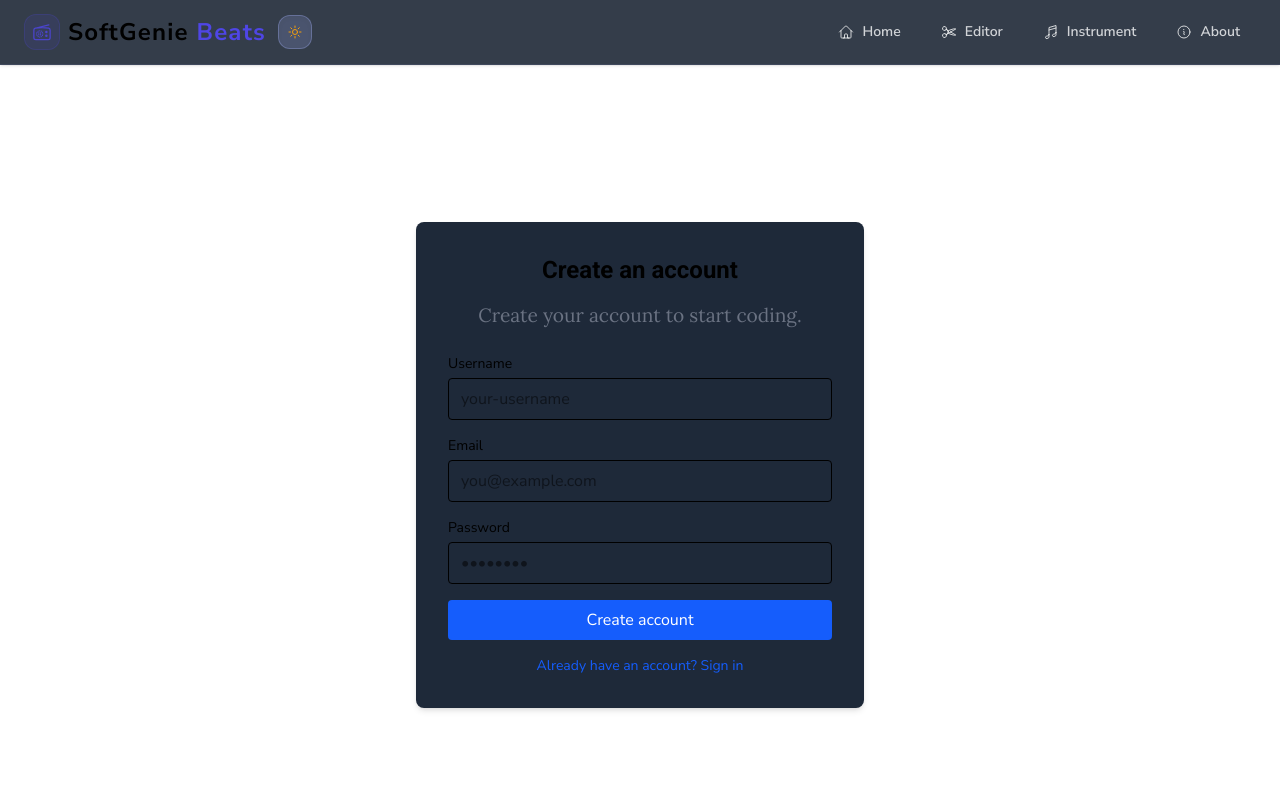
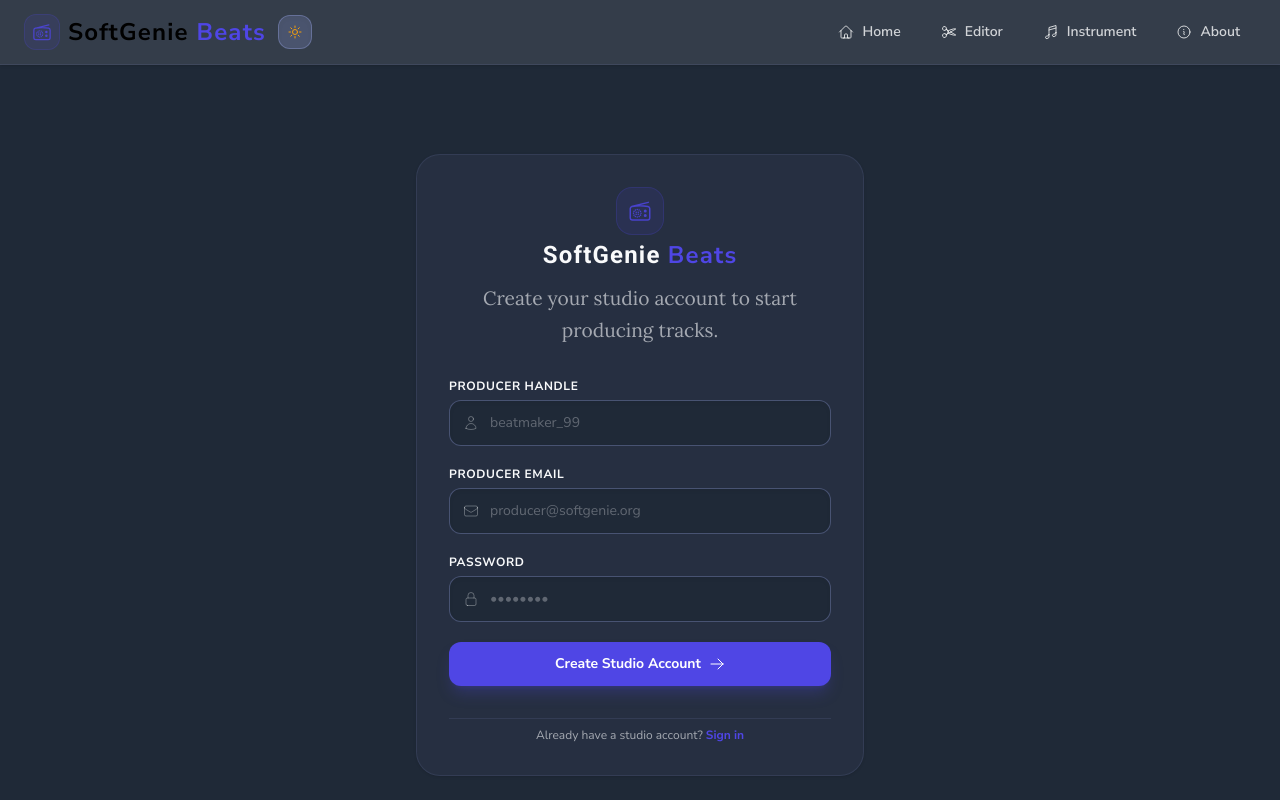
Before and after one commit to Apfirebolt/next_audio_editor, a Next.js app: page /register in a window 1280 px wide. Shown: the top 800 px of the page. Built offline with nearby package versions, Linux system fonts and the light colour scheme.

Commit message:
feat: added login and register pages

```diff
--- a/src/app/login/page.jsx
+++ b/src/app/login/page.jsx
@@ -1,12 +1,13 @@
 "use client";
 
-import { useState } from "react";
+import { useState, Fragment } from "react";
 import { useRouter } from "next/navigation";
-import Footer from "../../components/Footer";
-import Header from "../../components/Header";
-import { Fragment } from "react";
+import Link from "next/link";
 import axios from "axios";
 import Cookie from "js-cookie";
+import { RadioIcon, ArrowRightIcon, LockClosedIcon, EnvelopeIcon } from "@heroicons/react/24/outline";
+import Header from "../../components/Header";
+import Footer from "../../components/Footer";
 
 export default function LoginPage() {
   const router = useRouter();
@@ -20,13 +21,12 @@ export default function LoginPage() {
     setError("");
 
     if (!email || !password) {
-      setError("Please enter email and password.");
+      setError("Please enter your email and password.");
       return;
     }
 
     setLoading(true);
     try {
-      // Replace this with your real authentication endpoint
       const res = await axios.post("http://localhost:5000/api/auth/login", { email, password });
 
       if (res.status !== 200) {
@@ -35,17 +35,17 @@ export default function LoginPage() {
 
       const user = res.data;
 
-    // store user object and token in cookies (7 days)
+      // Store user object and token in cookies (7 days)
       Cookie.set("user", JSON.stringify(user), { expires: 7, sameSite: "Lax" });
       if (user.token) {
         Cookie.set("token", user.token, { expires: 7, sameSite: "Lax" });
         axios.defaults.headers.common["Authorization"] = `Bearer ${user.token}`;
       }
 
-      // on success redirect to protected page
+      // Redirect on success
       router.push("/editor");
     } catch (err) {
-      setError(err.message || "An error occurred");
+      setError(err.message || "An error occurred during authentication.");
     } finally {
       setLoading(false);
     }
@@ -54,69 +54,87 @@ export default function LoginPage() {
   return (
     <Fragment>
       <Header />
-      <main className="min-h-screen flex items-center justify-center p-6">
-        <div className="w-full max-w-md bg-white dark:bg-gray-800 rounded-lg shadow-md p-8">
-          <h1 className="text-2xl font-semibold mb-4 text-center">
-            Sign in to Code Editor
+      <main className="min-h-screen bg-light dark:bg-dark flex items-center justify-center p-6 transition-colors">
+        <div className="w-full max-w-md bg-white dark:bg-tertiary/5 border border-tertiary/20 dark:border-tertiary/10 rounded-3xl shadow-sm p-8 space-y-8">
+
+          {/* Brand Header */}
+          <div className="text-center space-y-3">
+            <div className="inline-flex items-center justify-center w-12 h-12 rounded-2xl bg-primary/10 border border-primary/20 mb-1">
+              <RadioIcon className="h-6 w-6 text-primary animate-pulse" />
+            </div>
+            <h1 className="text-2xl font-extrabold tracking-wider font-heading text-dark dark:text-light">
+              SoftGenie <span className="text-primary">Beats</span>
             </h1>
-          <p className="text-sm text-center text-gray-500 mb-6">
-            Enter your credentials to continue coding.
+            <p className="text-xs text-dark/60 dark:text-light/60 font-sans leading-relaxed">
+              Sign in to access your virtual workstations and tracks.
             </p>
+          </div>
 
-          <form onSubmit={handleSubmit} className="space-y-4">
+          <form onSubmit={handleSubmit} className="space-y-5 font-sans">
             {error && (
-              <div className="text-sm text-red-600 bg-red-50 p-2 rounded">
+              <div className="text-xs text-rose-600 dark:text-rose-400 bg-rose-500/10 border border-rose-500/20 p-3 rounded-xl font-medium">
                 {error}
               </div>
             )}
 
-            <div>
-              <label htmlFor="email" className="block text-sm font-medium mb-1">
-                Email
+            <div className="space-y-1.5">
+              <label htmlFor="email" className="block text-xs font-bold text-dark dark:text-light uppercase tracking-wider font-heading">
+                Producer Email
               </label>
+              <div className="relative">
+                <span className="absolute inset-y-0 left-0 pl-3.5 flex items-center pointer-events-none text-dark/30 dark:text-light/30">
+                  <EnvelopeIcon className="h-4 w-4" />
+                </span>
                 <input
                   id="email"
                   type="email"
                   value={email}
                   onChange={(e) => setEmail(e.target.value)}
-                className="w-full px-3 py-2 border rounded focus:outline-none focus:ring"
-                placeholder="you@example.com"
+                  className="w-full pl-10 pr-4 py-3 text-sm bg-white dark:bg-dark border border-tertiary/30 rounded-xl focus:outline-none focus:border-primary text-dark dark:text-light placeholder-dark/30 dark:placeholder-light/30 shadow-inner"
+                  placeholder="producer@softgenie.org"
                   required
                 />
               </div>
+            </div>
 
-            <div>
-              <label
-                htmlFor="password"
-                className="block text-sm font-medium mb-1"
-              >
+            <div className="space-y-1.5">
+              <label htmlFor="password" className="block text-xs font-bold text-dark dark:text-light uppercase tracking-wider font-heading">
                 Password
               </label>
+              <div className="relative">
+                <span className="absolute inset-y-0 left-0 pl-3.5 flex items-center pointer-events-none text-dark/30 dark:text-light/30">
+                  <LockClosedIcon className="h-4 w-4" />
+                </span>
                 <input
                   id="password"
                   type="password"
                   value={password}
                   onChange={(e) => setPassword(e.target.value)}
-                className="w-full px-3 py-2 border rounded focus:outline-none focus:ring"
+                  className="w-full pl-10 pr-4 py-3 text-sm bg-white dark:bg-dark border border-tertiary/30 rounded-xl focus:outline-none focus:border-primary text-dark dark:text-light placeholder-dark/30 dark:placeholder-light/30 shadow-inner"
                   placeholder="••••••••"
                   required
                 />
+              </div>
             </div>
 
             <button
               type="submit"
               disabled={loading}
-              className="w-full bg-blue-600 text-white py-2 rounded hover:bg-blue-700 disabled:opacity-60"
+              className="w-full py-3 text-sm font-bold text-white bg-primary hover:bg-secondary rounded-xl transition-all flex items-center justify-center gap-2 shadow-lg shadow-primary/25 disabled:opacity-50 cursor-pointer"
             >
-              {loading ? "Signing in..." : "Sign in"}
+              <span>{loading ? "Authenticating..." : "Sign in to Studio"}</span>
+              <ArrowRightIcon className="h-4 w-4" />
             </button>
           </form>
 
-          <div className="mt-4 text-center text-sm">
-            <a className="text-blue-600 hover:underline" href="/register">
-              Don't have an account? Sign up
-            </a>
+          {/* Footer Link */}
+          <div className="text-center text-xs text-dark/60 dark:text-light/60 font-sans pt-2 border-t border-tertiary/20 dark:border-tertiary/10">
+            Don't have a studio account?{" "}
+            <Link href="/register" className="text-primary hover:underline font-bold">
+              Sign up
+            </Link>
           </div>
+
         </div>
       </main>
       <Footer />
--- a/src/app/register/page.jsx
+++ b/src/app/register/page.jsx
@@ -1,10 +1,13 @@
 "use client";
 
-import { useState } from "react";
+import { useState, Fragment, useEffect } from "react";
 import { useRouter } from "next/navigation";
+import Link from "next/link";
+import { RadioIcon, ArrowRightIcon, LockClosedIcon, EnvelopeIcon, UserIcon } from "@heroicons/react/24/outline";
+import Header from "../../components/Header";
 import Footer from "../../components/Footer";
-import Header from "../../components/Header";
-import { Fragment } from "react";
+import AOS from "aos";
+import "aos/dist/aos.css";
 
 export default function RegisterPage() {
   const router = useRouter();
@@ -14,18 +17,25 @@ export default function RegisterPage() {
   const [loading, setLoading] = useState(false);
   const [error, setError] = useState("");
 
+  useEffect(() => {
+    AOS.init({
+      duration: 800,
+      once: true,
+      easing: "ease-out-cubic",
+    });
+  }, []);
+
   async function handleSubmit(e) {
     e.preventDefault();
     setError("");
 
     if (!username || !email || !password) {
-      setError("Please enter username, email and password.");
+      setError("Please enter your username, email, and password.");
       return;
     }
 
     setLoading(true);
     try {
-      // Replace this with your real registration endpoint
       const res = await fetch("/api/auth/register", {
         method: "POST",
         headers: { "Content-Type": "application/json" },
@@ -37,10 +47,10 @@ export default function RegisterPage() {
         throw new Error(data?.message || "Registration failed");
       }
 
-      // on success redirect to protected page
+      // Redirect on success
       router.push("/dashboard");
     } catch (err) {
-      setError(err.message || "An error occurred");
+      setError(err.message || "An error occurred during registration.");
     } finally {
       setLoading(false);
     }
@@ -49,87 +59,110 @@ export default function RegisterPage() {
   return (
     <Fragment>
       <Header />
-      <main className="min-h-screen flex items-center justify-center p-6">
-        <div className="w-full max-w-md bg-white dark:bg-gray-800 rounded-lg shadow-md p-8">
-          <h1 className="text-2xl font-semibold mb-4 text-center">
-            Create an account
+      <main className="min-h-screen bg-light dark:bg-dark flex items-center justify-center p-6 transition-colors">
+        <div
+          data-aos="fade-up"
+          className="w-full max-w-md bg-white dark:bg-tertiary/5 border border-tertiary/20 dark:border-tertiary/10 rounded-3xl shadow-sm p-8 space-y-8"
+        >
+
+          {/* Brand Header */}
+          <div className="text-center space-y-3" data-aos="fade-down" data-aos-delay="100">
+            <div className="inline-flex items-center justify-center w-12 h-12 rounded-2xl bg-primary/10 border border-primary/20 mb-1">
+              <RadioIcon className="h-6 w-6 text-primary animate-pulse" />
+            </div>
+            <h1 className="text-2xl font-extrabold tracking-wider font-heading text-dark dark:text-light">
+              SoftGenie <span className="text-primary">Beats</span>
             </h1>
-          <p className="text-sm text-center text-gray-500 mb-6">
-            Create your account to start coding.
+            <p className="text-xs text-dark/60 dark:text-light/60 font-sans leading-relaxed">
+              Create your studio account to start producing tracks.
             </p>
+          </div>
 
-          <form onSubmit={handleSubmit} className="space-y-4">
+          <form onSubmit={handleSubmit} className="space-y-5 font-sans" data-aos="fade-up" data-aos-delay="200">
             {error && (
-              <div className="text-sm text-red-600 bg-red-50 p-2 rounded">
+              <div className="text-xs text-rose-600 dark:text-rose-400 bg-rose-500/10 border border-rose-500/20 p-3 rounded-xl font-medium">
                 {error}
               </div>
             )}
 
-            <div>
-              <label
-                htmlFor="username"
-                className="block text-sm font-medium mb-1"
-              >
-                Username
+            <div className="space-y-1.5">
+              <label htmlFor="username" className="block text-xs font-bold text-dark dark:text-light uppercase tracking-wider font-heading">
+                Producer Handle
               </label>
+              <div className="relative">
+                <span className="absolute inset-y-0 left-0 pl-3.5 flex items-center pointer-events-none text-dark/30 dark:text-light/30">
+                  <UserIcon className="h-4 w-4" />
+                </span>
                 <input
                   id="username"
                   type="text"
                   value={username}
                   onChange={(e) => setUsername(e.target.value)}
-                className="w-full px-3 py-2 border rounded focus:outline-none focus:ring"
-                placeholder="your-username"
+                  className="w-full pl-10 pr-4 py-3 text-sm bg-white dark:bg-dark border border-tertiary/30 rounded-xl focus:outline-none focus:border-primary text-dark dark:text-light placeholder-dark/30 dark:placeholder-light/30 shadow-inner"
+                  placeholder="beatmaker_99"
                   required
                 />
               </div>
+            </div>
 
-            <div>
-              <label htmlFor="email" className="block text-sm font-medium mb-1">
-                Email
+            <div className="space-y-1.5">
+              <label htmlFor="email" className="block text-xs font-bold text-dark dark:text-light uppercase tracking-wider font-heading">
+                Producer Email
               </label>
+              <div className="relative">
+                <span className="absolute inset-y-0 left-0 pl-3.5 flex items-center pointer-events-none text-dark/30 dark:text-light/30">
+                  <EnvelopeIcon className="h-4 w-4" />
+                </span>
                 <input
                   id="email"
                   type="email"
                   value={email}
                   onChange={(e) => setEmail(e.target.value)}
-                className="w-full px-3 py-2 border rounded focus:outline-none focus:ring"
-                placeholder="you@example.com"
+                  className="w-full pl-10 pr-4 py-3 text-sm bg-white dark:bg-dark border border-tertiary/30 rounded-xl focus:outline-none focus:border-primary text-dark dark:text-light placeholder-dark/30 dark:placeholder-light/30 shadow-inner"
+                  placeholder="producer@softgenie.org"
                   required
                 />
               </div>
+            </div>
 
-            <div>
-              <label
-                htmlFor="password"
-                className="block text-sm font-medium mb-1"
-              >
+            <div className="space-y-1.5">
+              <label htmlFor="password" className="block text-xs font-bold text-dark dark:text-light uppercase tracking-wider font-heading">
                 Password
               </label>
+              <div className="relative">
+                <span className="absolute inset-y-0 left-0 pl-3.5 flex items-center pointer-events-none text-dark/30 dark:text-light/30">
+                  <LockClosedIcon className="h-4 w-4" />
+                </span>
                 <input
                   id="password"
                   type="password"
                   value={password}
                   onChange={(e) => setPassword(e.target.value)}
-                className="w-full px-3 py-2 border rounded focus:outline-none focus:ring"
+                  className="w-full pl-10 pr-4 py-3 text-sm bg-white dark:bg-dark border border-tertiary/30 rounded-xl focus:outline-none focus:border-primary text-dark dark:text-light placeholder-dark/30 dark:placeholder-light/30 shadow-inner"
                   placeholder="••••••••"
                   required
                 />
+              </div>
             </div>
 
             <button
               type="submit"
               disabled={loading}
-              className="w-full bg-blue-600 text-white py-2 rounded hover:bg-blue-700 disabled:opacity-60"
+              className="w-full py-3 text-sm font-bold text-white bg-primary hover:bg-secondary rounded-xl transition-all flex items-center justify-center gap-2 shadow-lg shadow-primary/25 disabled:opacity-50 cursor-pointer"
             >
-              {loading ? "Creating account..." : "Create account"}
+              <span>{loading ? "Initializing Studio..." : "Create Studio Account"}</span>
+              <ArrowRightIcon className="h-4 w-4" />
             </button>
           </form>
 
-          <div className="mt-4 text-center text-sm">
-            <a className="text-blue-600 hover:underline" href="/login">
-              Already have an account? Sign in
-            </a>
+          {/* Footer Link */}
+          <div className="text-center text-xs text-dark/60 dark:text-light/60 font-sans pt-2 border-t border-tertiary/20 dark:border-tertiary/10" data-aos="fade-in" data-aos-delay="300">
+            Already have a studio account?{" "}
+            <Link href="/login" className="text-primary hover:underline font-bold">
+              Sign in
+            </Link>
           </div>
+
         </div>
       </main>
       <Footer />
```
Lines whose indentation alone changed are shown as unchanged.
